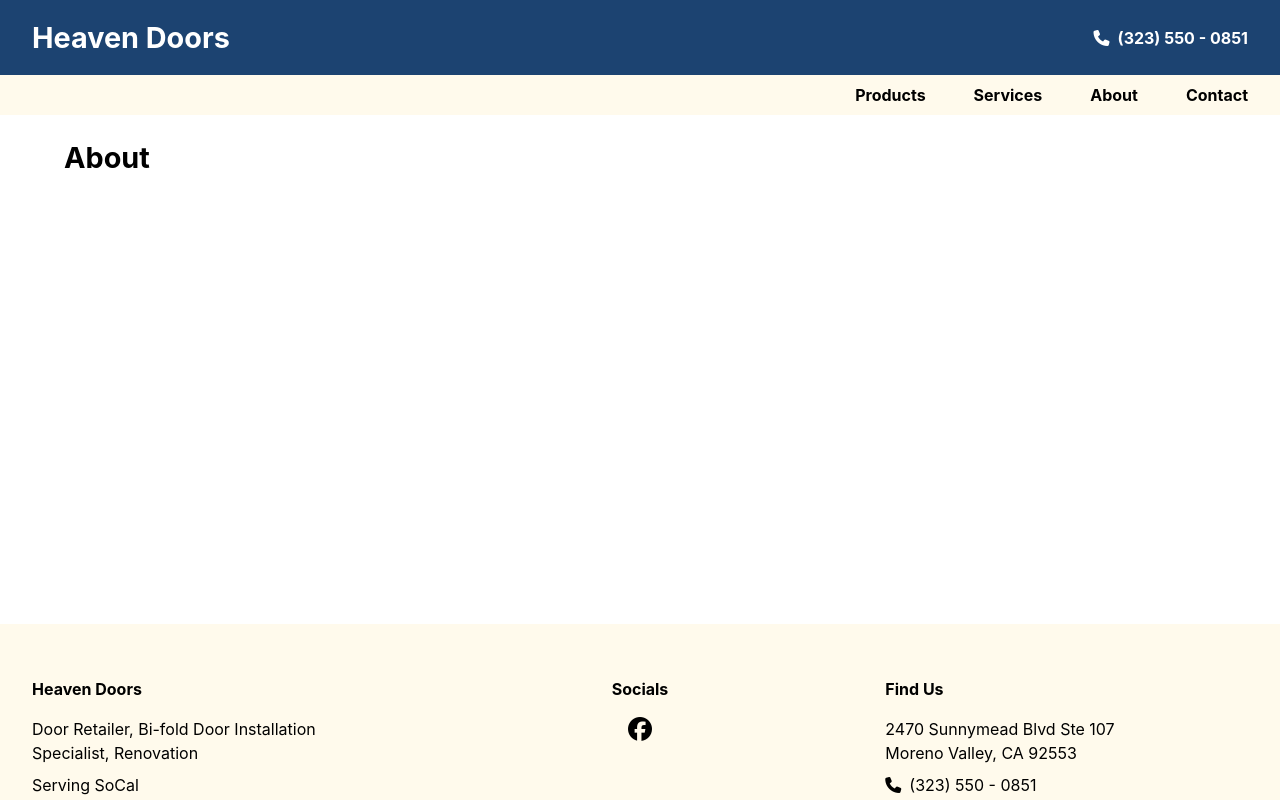
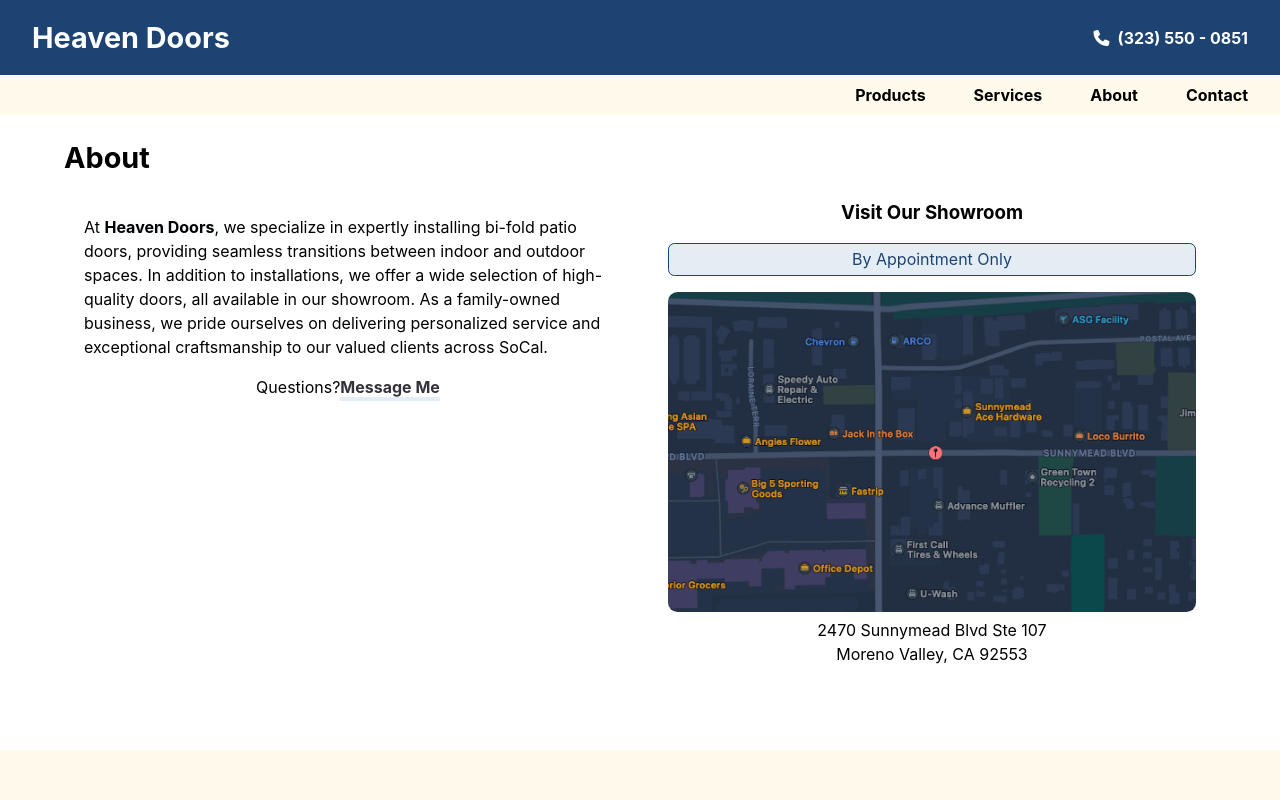
Before and after one commit to edgarLB/heavendoors, a React (Vite) app: page /about in a window 1280 px wide. Shown: the top 800 px of the page. Built offline with nearby package versions, Linux system fonts and the light colour scheme.

Commit message:
front end complete

```diff
--- a/src/components/Footer.jsx
+++ b/src/components/Footer.jsx
@@ -8,7 +8,7 @@ export default function Footer() {
             </div>
             <div className="footer-item center">
                 <h4>Socials</h4>
-                <i className="fa-brands fa-facebook" style={{fontSize: '1.5em'}}></i>
+                <a className="facebook" href="" ><i className="fa-brands fa-facebook" style={{fontSize: '1.5em'}}></i></a>
             </div>
             <div className="footer-item last">
                 <h4>Find Us</h4>
--- a/src/index.css
+++ b/src/index.css
@@ -119,11 +119,10 @@ h3 {
   background-position: center;
   align-items: center;
   justify-content: center;
-  z-index: -2;
+  /*z-index: -2;*/
   position: relative;
   margin-top: 4.5em;
   overflow: hidden;
-  pointer-events: none;
 }
 
 
@@ -136,6 +135,7 @@ h3 {
   height: 100%;
   background-color: rgba(0, 0, 0, 0.45);
   pointer-events: none;
+  z-index: 1;
 }
 
 .hero-body{
@@ -145,7 +145,7 @@ h3 {
   align-items: center;
   color: white;
   gap: 1.3em;
-  z-index: 1;
+  z-index: 2;
 }
 .button {
   padding: 0.6em 1em;
@@ -156,10 +156,27 @@ h3 {
   background-color: var(--dark_blue-color);
   color: white;
   cursor: pointer;
+  pointer-events: auto;
+  z-index: 3;
 }
 
-.button, .facebook:hover {
+
+.button:hover {
+  background-color: var(--light-blue-color);
+  color: black;
+}
+.facebook:hover {
   opacity: 0.7;
+}
+
+.footer-item .facebook{
+  padding: 0.3em;
+  border-radius: 50%;
+}
+
+.highlight {
+  font-weight: bold;
+  text-shadow: 1px 1px 10px var(--light-blue-color);
 }
 
 .facebook {
@@ -388,9 +405,23 @@ a {
   box-sizing: border-box;
 }
 
+.vCenter {
+  display: flex;
+  flex-direction: column;
+  justify-content: center;
+  background-color: #1C4371;
+}
+
 .column-item {
   margin-top: 1em;
 
+}
+
+.column img {
+  width: 100%;
+  height: 20em;
+  object-fit: cover;
+  border-radius: 0.6em;
 }
 
 .facebook-center {
--- a/src/pages/About.jsx
+++ b/src/pages/About.jsx
@@ -1,10 +1,31 @@
+import mapIMG from "../assets/map.png";
+
 export default function About() {
      return (
         <div className="page-container">
             <div className="page-body">
                 <h2>About</h2>
+                <div className="split-container">
+                    <div className="column">
+                        <p>At <span className="highlight">Heaven Doors</span>, we specialize in expertly installing bi-fold patio doors,
+                            providing seamless transitions between indoor and outdoor spaces. In addition to
+                            installations, we offer a wide selection of high-quality doors, all available in
+                            our showroom. As a family-owned business, we pride ourselves
+                            on delivering personalized service and exceptional craftsmanship to our valued
+                            clients across SoCal.</p>
+                        <p className="link3">Questions? <a href="/contact"> Message Me</a></p>
+                    </div>
+                    <div className="column">
+                        <h3>Visit Our Showroom</h3>
+                        <p className="stock-banner">By Appointment Only</p>
+                        <img src={mapIMG} alt="map"/>
+                        <p style={{margin: '0', textAlign: "center"}}>2470 Sunnymead Blvd Ste 107<br/>
+                            Moreno Valley, CA 92553</p>
+
+                    </div>
+                </div>
 
             </div>
         </div>
-    )
+     )
 }
--- a/src/pages/Products.jsx
+++ b/src/pages/Products.jsx
@@ -41,6 +41,7 @@ export default function Products() {
                 <p className="link3">Questions? <a href="/contact"> Message Me</a></p>
                 <Gallery images={images} type={"Door"} />
 
+
             </div>
         </div>
     )
```
Also changed, not shown: src/assets/map.png (added).
